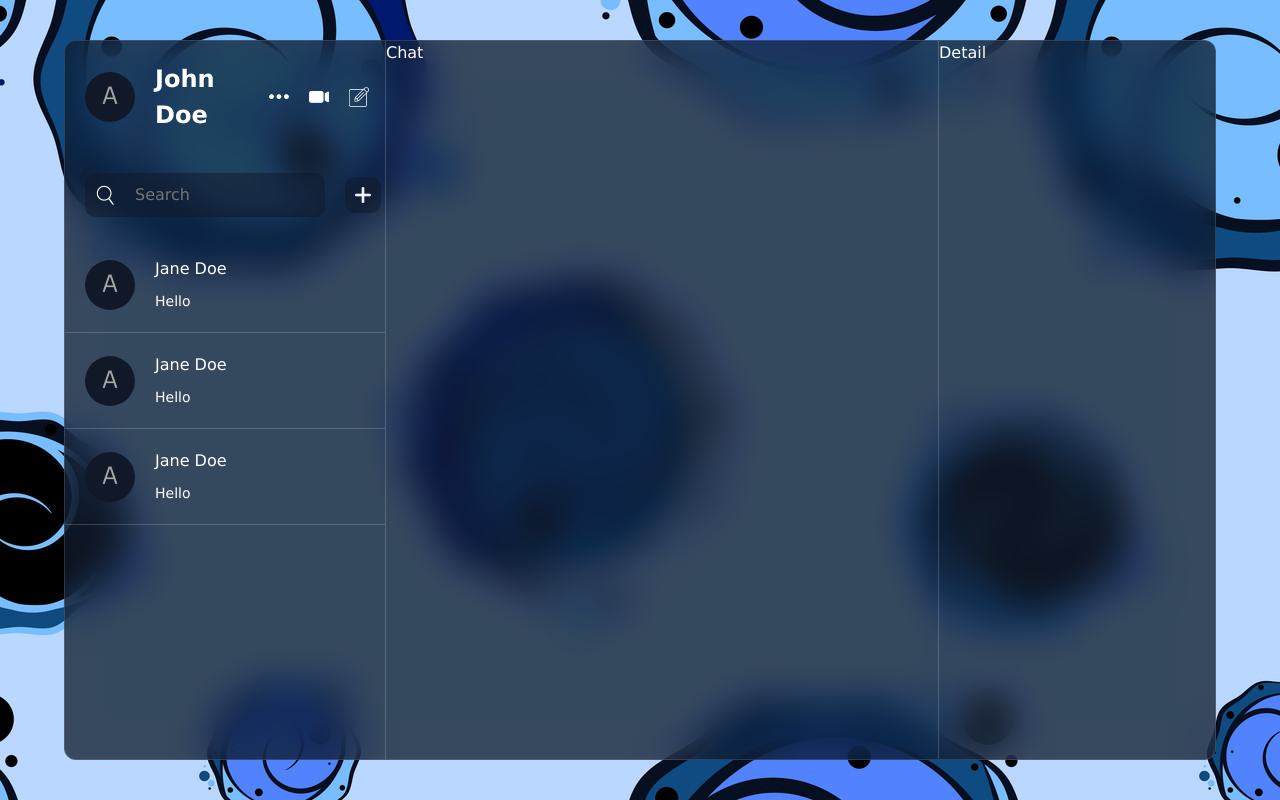
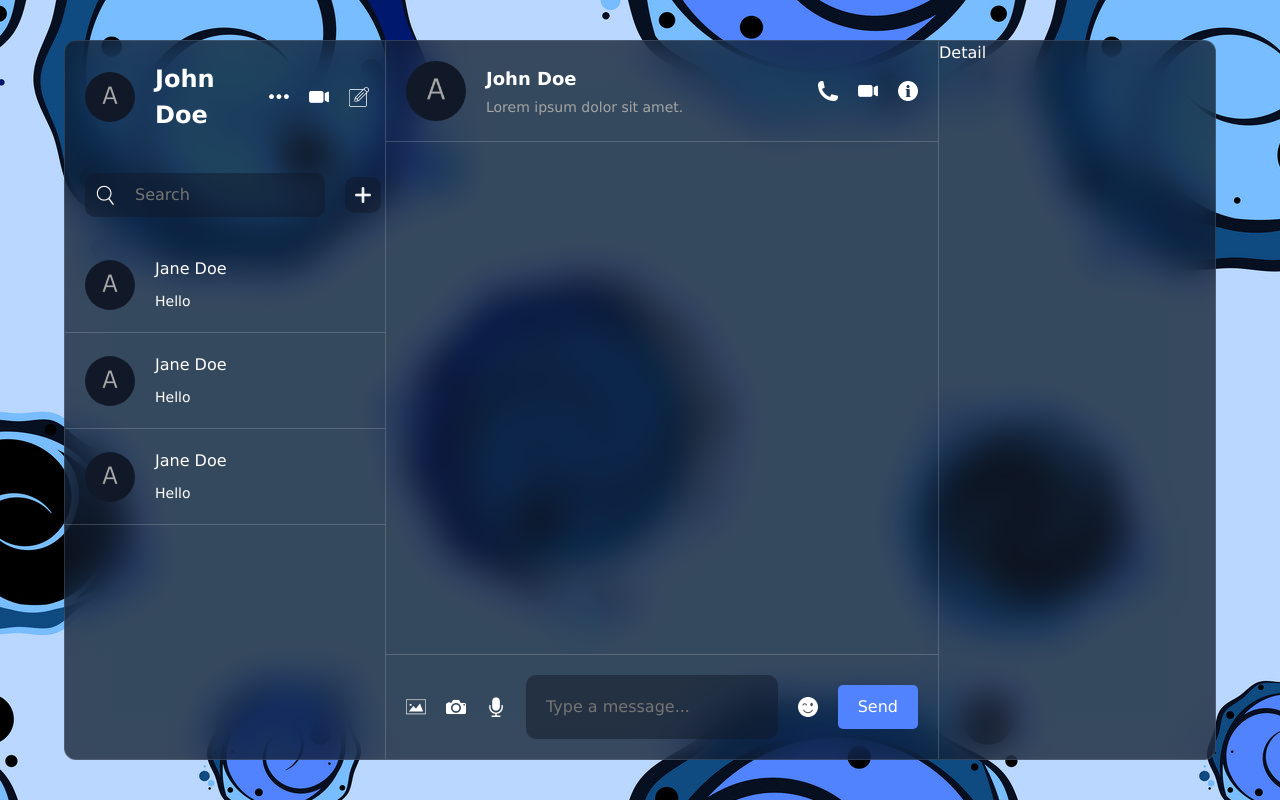
Before and after one commit to DhruvPokhriyal/sangam, a React (Vite) app: page / in a window 1280 px wide. Built offline with nearby package versions, Linux system fonts and the light colour scheme.

Commit message:
style: Implement JSX and styling for top and bottom of Chat Section

```diff
--- a/src/components/chat/Chat.jsx
+++ b/src/components/chat/Chat.jsx
@@ -1,9 +1,37 @@
 import "./chat.css";
 
-export default function Chat(){
-    return <>
-    <div className="chat">
-        Chat
-    </div>
-    </>
+export default function Chat() {
+    return (
+        <>
+            <div className="chat">
+                <div className="top">
+                    <div className="user">
+                        <img src="./avatar.png" alt="" />
+                        <div className="texts">
+                            <span>John Doe</span>
+                            <p>Lorem ipsum dolor sit amet.</p>
+                        </div>
+                    </div>
+                    <div className="icons">
+                        <img src="./phone.png" alt="" />
+                        <img src="./video.png" alt="" />
+                        <img src="./info.png" alt="" />
+                    </div>
+                </div>
+                <div className="center"></div>
+                <div className="bottom">
+                    <div className="icons">
+                        <img src="./img.png" alt="" />
+                        <img src="./camera.png" alt="" />
+                        <img src="./mic.png" alt="" />
+                    </div>
+                    <input type="text" placeholder="Type a message..." />
+                    <div className="emoji">
+                        <img src="./emoji.png" alt="" />
+                    </div>
+                    <button className="sendButton">Send</button>
+                </div>
+            </div>
+        </>
+    );
 }
--- a/src/components/chat/chat.css
+++ b/src/components/chat/chat.css
@@ -2,4 +2,98 @@
     flex: 2;
     border-left: 1px solid #dddddd35;
     border-right: 1px solid #dddddd35;
+    height: 100%;
+    display: flex;
+    flex-direction: column;
+
+    .top {
+        padding: 20px;
+        display: flex;
+        align-items: center;
+        justify-content: space-between;
+        border-bottom: 1px solid #dddddd35;
+
+        .user {
+            display: flex;
+            align-items: center;
+            gap: 20px;
+
+            img {
+                width: 60px;
+                height: 60px;
+                border-radius: 50%;
+                object-fit: cover;
+            }
+
+            .texts {
+                display: flex;
+                flex-direction: column;
+                gap: 5px;
+
+                span {
+                    font-size: 18px;
+                    font-weight: bold;
+                }
+
+                p {
+                    font-size: 14px;
+                    font-weight: 300;
+                    color: #a5a5a5;
+                }
+            }
+        }
+
+        .icons {
+            display: flex;
+            gap: 20px;
+
+            img {
+                width: 20px;
+                height: 20px;
+            }
+        }
+    }
+
+    .center {
+        flex: 1;
+    }
+
+    .bottom {
+        padding: 20px;
+        display: flex;
+        align-items: center;
+        justify-content: space-between;
+        border-top: 1px solid #dddddd35;
+        gap: 20px;
+
+        .icons {
+            display: flex;
+            gap: 20px;
+        }
+        img {
+            width: 20px;
+            height: 20px;
+            cursor: pointer;
+        }
+        input {
+            flex: 1;
+            /* background-color: transparent; */
+            background-color: rgba(17, 25, 40, 0.5);
+            border: none;
+            outline: none;
+            color: white;
+            padding: 20px;
+            border-radius: 10px;
+            font-size: 16px;
+        }
+
+        .sendButton {
+            background-color: #5183fe;
+            color: white;
+            padding: 10px 20px;
+            border: none;
+            border-radius: 5px;
+            cursor: pointer;
+        }
+    }
 }
```
